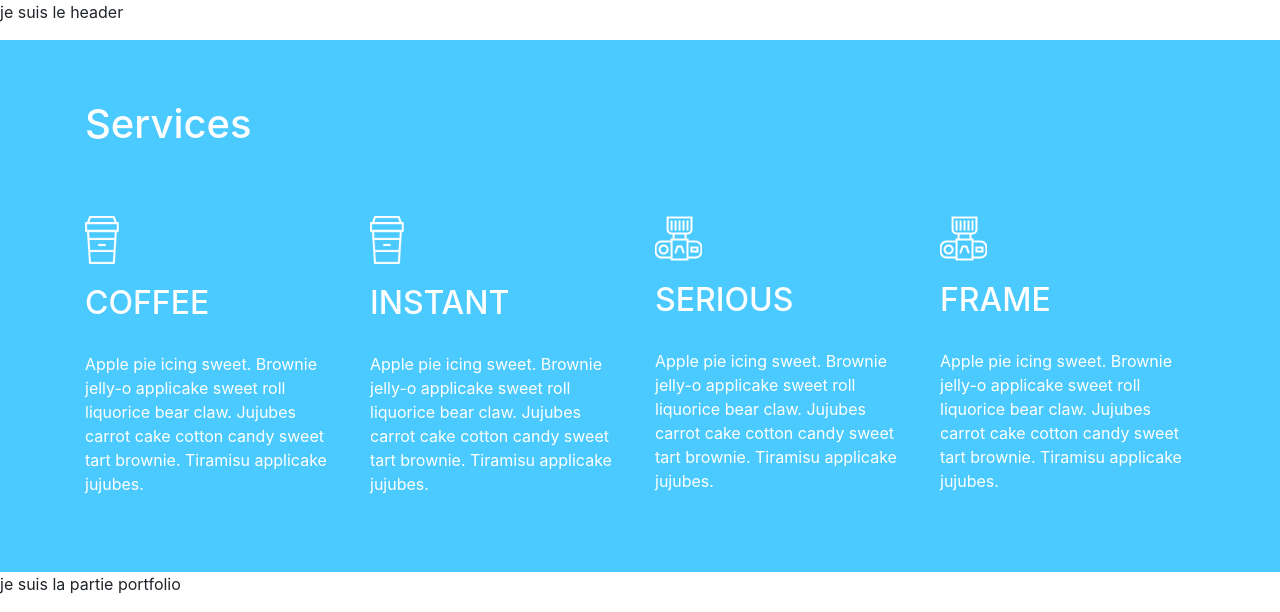
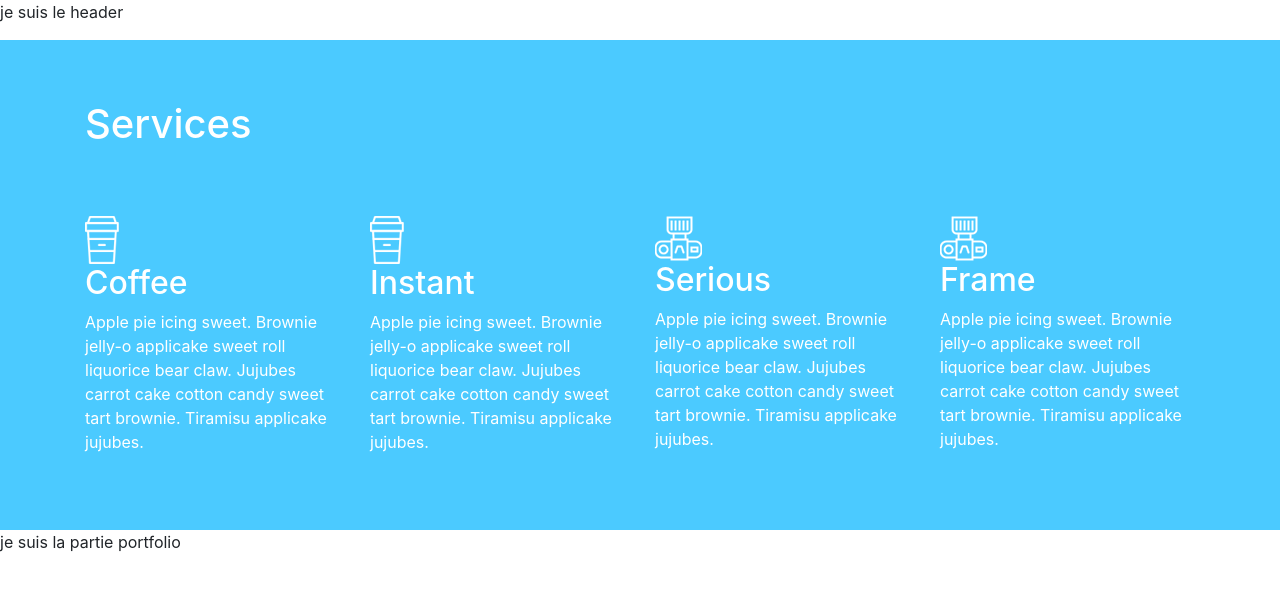
Before and after one commit to AlisonMessaoudi/Blueasy, a PHP site: page / in a window 1280 px wide. Shown: the top 612 px of the page. Run offline with PHP 8.4, Linux system fonts and the light colour scheme.

Commit message:
Update services.css

```diff
--- a/services.css
+++ b/services.css
@@ -10,7 +10,7 @@
     color: white;
     padding: 30px 0px 60px 0px;
 }
-.service_text h2{
+.service_text h3{
     text-transform: uppercase;
     margin-top: 20px;
     margin-bottom: 30px;
```
